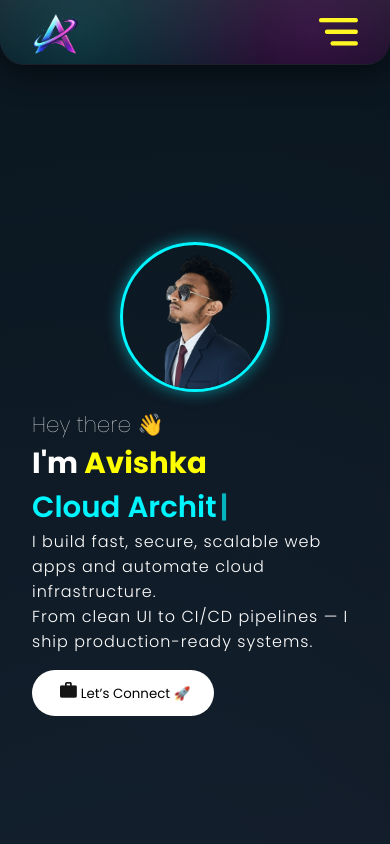
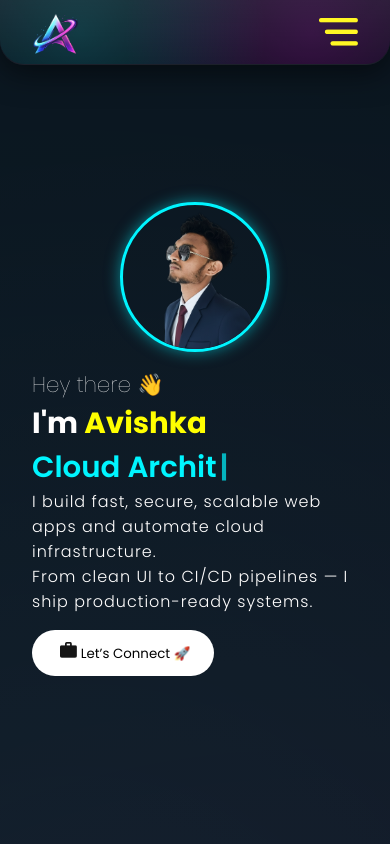
Before and after one commit to Avishka-55/avishka-55.github.io, a React (Vite) app: page / in a window 390 px wide. Shown: the top 844 px of the page. Built offline with nearby package versions, Linux system fonts and the light colour scheme.

Commit message:
Fix mobile screen space

```diff
--- a/src/components/Intro/intro.css
+++ b/src/components/Intro/intro.css
@@ -20,7 +20,7 @@
 }
 
 .introContent {
-    height: 100vh;
+    min-height: 100vh;
     width: 100vw;
     padding: 2rem;
     font-size: 3rem;
@@ -68,10 +68,13 @@
     display: none;
   }
 
+
   .introContent {
     font-size: 7.5vw;
     align-items: flex-start;
     text-align: left;
+    min-height: calc(100vh - 4rem);
+    padding-top: 1rem;
   }
 
   .hello {
@@ -79,6 +82,7 @@
   }
 
   .mobileAvatar {
+
     display: block;
     width: 150px;
     height: 150px;
```
